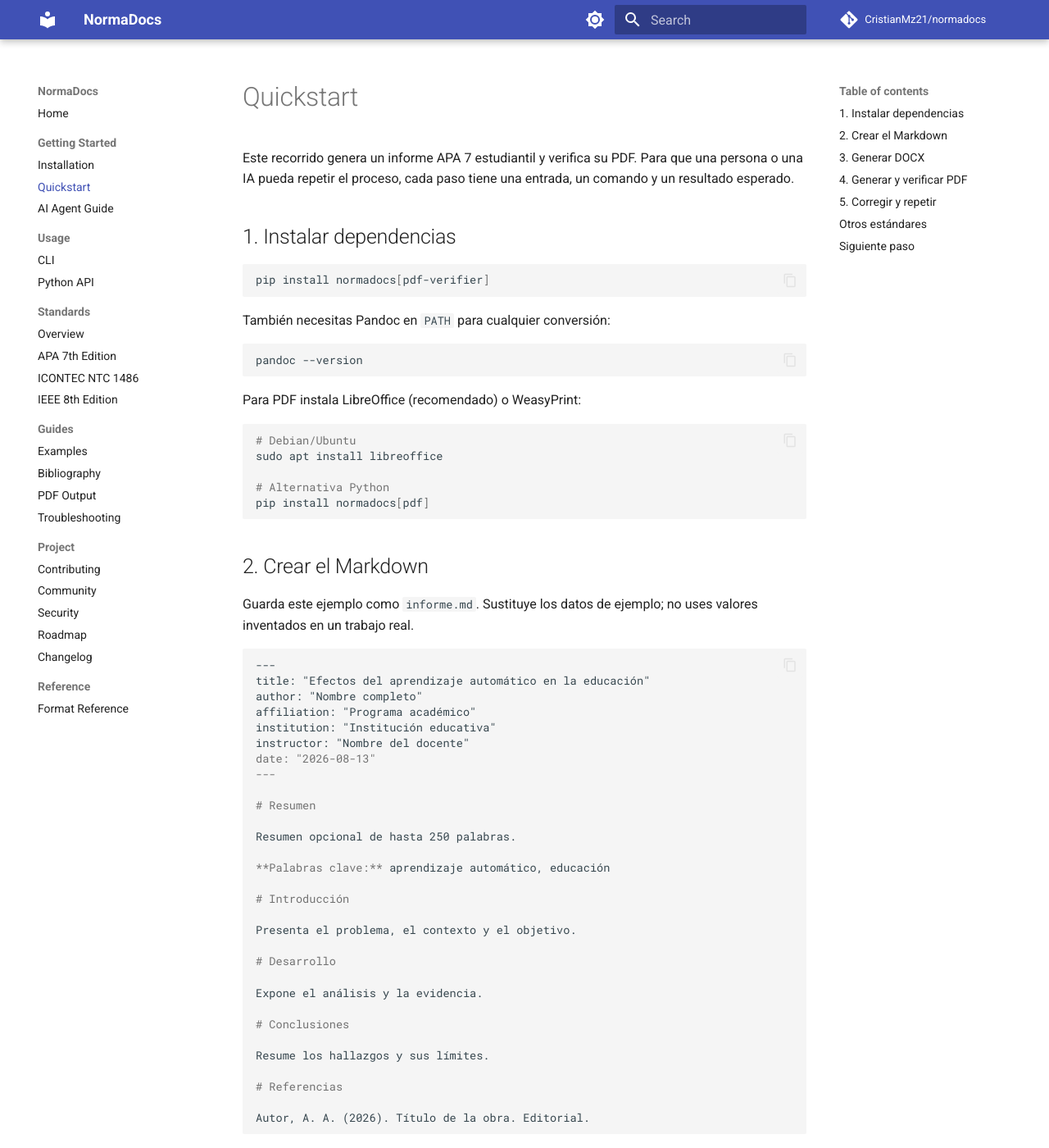
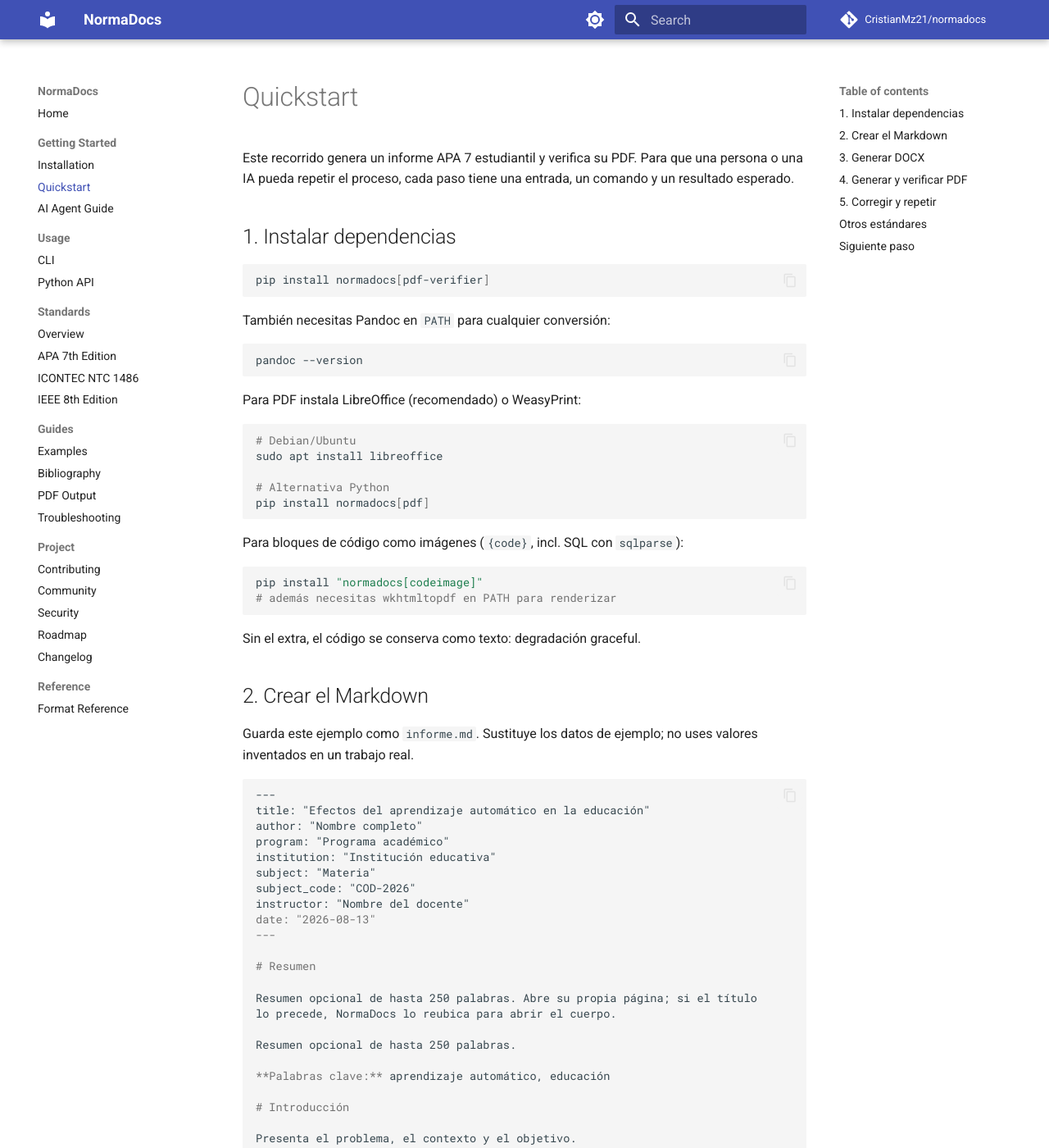
Before and after one commit to CristianMz21/normadocs, an MkDocs documentation site: the page built from docs/src/quickstart.md, in a window 1280 px wide and 1400 px high. Shown: the whole window at 82% size. Built offline with MkDocs 1.6.1 and Material for MkDocs 9.7.7, drawn with Linux system fonts in a browser that asks for light colours; comment, search, counter and statistics services are not loaded.

Commit message:
docs(cli): 7-field frontmatter, apa7 alias, codeimage extra, strict notes

````diff
--- a/docs/src/quickstart.md
+++ b/docs/src/quickstart.md
@@ -26,6 +26,15 @@
 pip install normadocs[pdf]
 ```
 
+Para bloques de código como imágenes (`{code}`, incl. SQL con `sqlparse`):
+
+```bash
+pip install "normadocs[codeimage]"
+# además necesitas wkhtmltopdf en PATH para renderizar
+```
+
+Sin el extra, el código se conserva como texto: degradación graceful.
+
 ## 2. Crear el Markdown
 
 Guarda este ejemplo como `informe.md`. Sustituye los datos de ejemplo; no
@@ -35,13 +44,18 @@
 ---
 title: "Efectos del aprendizaje automático en la educación"
 author: "Nombre completo"
-affiliation: "Programa académico"
+program: "Programa académico"
 institution: "Institución educativa"
+subject: "Materia"
+subject_code: "COD-2026"
 instructor: "Nombre del docente"
 date: "2026-08-13"
 ---
 
 # Resumen
+
+Resumen opcional de hasta 250 palabras. Abre su propia página; si el título
+lo precede, NormaDocs lo reubica para abrir el cuerpo.
 
 Resumen opcional de hasta 250 palabras.
 
````
Also changed, not shown: docs/src/installation.md (+7 -0 lines), docs/src/usage/cli.md (+7 -1 lines), docs/src/usage/library.md (+2 -1 lines).
